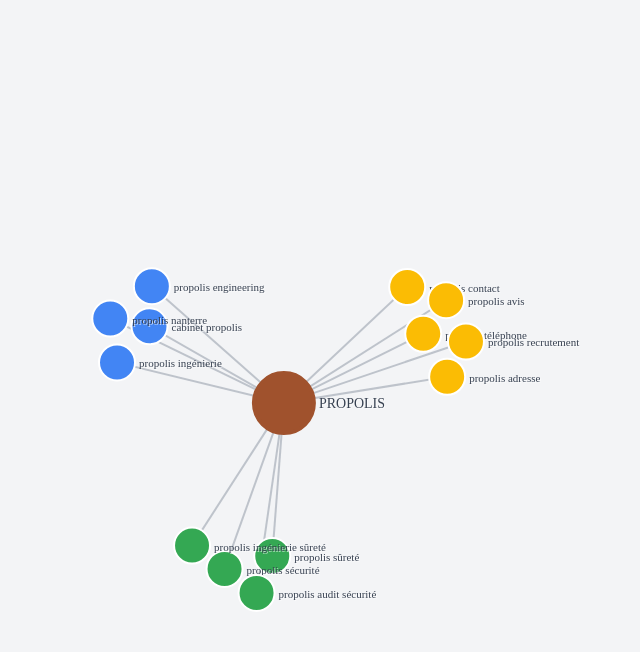
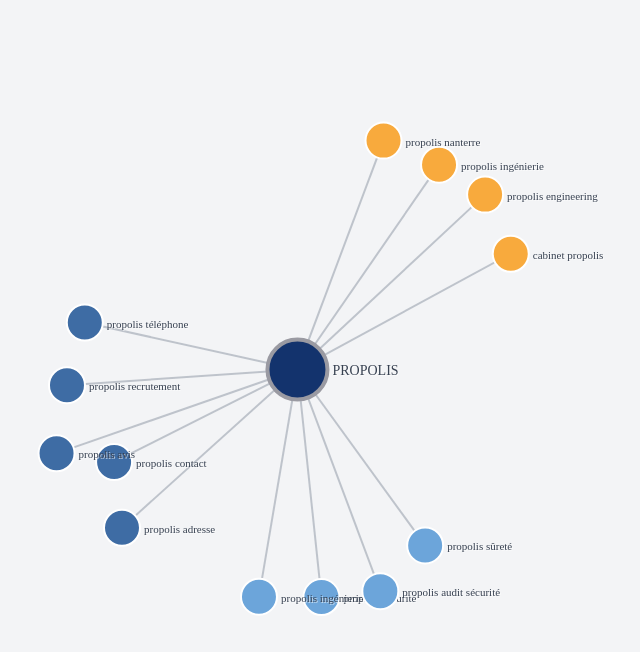
Before and after one commit to ConstellatioCom/propolis, a plain HTML site: page index.html in a window 1280 px wide. Shown: the whole page, without its empty margins (358-998 px from the left). Drawn offline with nearby package versions, Linux system fonts and the light colour scheme.

Commit message:
Update index.html

```diff
--- a/index.html
+++ b/index.html
@@ -55,7 +55,8 @@
             stroke-width: 2px;
         }
         .central-node circle {
-            stroke: #A0522D;
+            /* Bordure pourpre pour le nœud principal */
+            stroke: #9A9AA2;
             stroke-width: 4px !important;
         }
     </style>
@@ -69,17 +70,17 @@
         // --- Données pour le graphe en étoile PROPOLIS ---
         const nodesData = [
             { id: 'PROPOLIS', category: 'Centre', type: 'central' },
-            // 1. Marque (Bleu)
+            // 1. Marque (Section 1)
             { id: 'propolis ingénierie', category: 'Marque', type: 'keyword' },
             { id: 'propolis engineering', category: 'Marque', type: 'keyword' },
             { id: 'cabinet propolis', category: 'Marque', type: 'keyword' },
             { id: 'propolis nanterre', category: 'Marque', type: 'keyword' },
-            // 2. Expertise Spécifique (Vert)
+            // 2. Expertise Spécifique (Section 2)
             { id: 'propolis sûreté', category: 'Expertise Spécifique', type: 'keyword' },
             { id: 'propolis sécurité', category: 'Expertise Spécifique', type: 'keyword' },
             { id: 'propolis ingénierie sûreté', category: 'Expertise Spécifique', type: 'keyword' },
             { id: 'propolis audit sécurité', category: 'Expertise Spécifique', type: 'keyword' },
-            // 3. Transactionnel (Orange)
+            // 3. Transactionnel (Section 3)
             { id: 'propolis contact', category: 'Transactionnel', type: 'keyword' },
             { id: 'propolis téléphone', category: 'Transactionnel', type: 'keyword' },
             { id: 'propolis adresse', category: 'Transactionnel', type: 'keyword' },
@@ -92,9 +93,10 @@
             target: d.id,
         }));
 
+        // --- Couleurs mises à jour ---
         const colorScale = d3.scaleOrdinal()
             .domain(['Centre', 'Marque', 'Expertise Spécifique', 'Transactionnel'])
-            .range(['#A0522D', '#4285F4', '#34A853', '#FBBC04']);
+            .range(['#13336D', '#F8AA3D', '#6CA5DA', '#3E6CA4']);
 
         const tooltip = d3.select("#tooltip");
 
@@ -108,33 +110,40 @@
 
             // Mapping des catégories vers des positions de groupement (clusters)
             const getGroupPosition = (category) => {
-                // Augmentation de la marge pour agrandir le graphe
-                const margin = Math.min(width, height) / 3.5;
+                // Augmentation significative de la distance pour le "grand cercle"
+                const radius = Math.min(width, height) / 2.5;
                 const centerX = width / 2;
                 const centerY = height / 2;
 
                 switch (category) {
-                    case 'Marque': return { x: centerX - margin * 1.5, y: centerY - margin * 0.8 }; // Position plus éloignée
-                    case 'Expertise Spécifique': return { x: centerX - margin * 0.5, y: centerY + margin * 1.5 }; // Position plus éloignée
-                    case 'Transactionnel': return { x: centerX + margin * 1.5, y: centerY - margin * 0.8 }; // Position plus éloignée
-                    case 'Centre': return { x: centerX, y: centerY };
-                    default: return { x: centerX, y: centerY };
+                    case 'Marque':
+                        // Section 1: Jaune/Orange
+                        return { x: centerX + radius * Math.cos(-Math.PI / 4), y: centerY + radius * Math.sin(-Math.PI / 4) }; // Bas-Droit
+                    case 'Expertise Spécifique':
+                        // Section 2: Bleu clair
+                        return { x: centerX + radius * Math.cos(Math.PI / 2), y: centerY + radius * Math.sin(Math.PI / 2) }; // Bas-Centre
+                    case 'Transactionnel':
+                        // Section 3: Bleu foncé
+                        return { x: centerX + radius * Math.cos(5 * Math.PI / 6), y: centerY + radius * Math.sin(5 * Math.PI / 6) }; // Haut-Gauche
+                    case 'Centre':
+                        return { x: centerX, y: centerY };
+                    default:
+                        return { x: centerX, y: centerY };
                 }
             };
 
             // Simulation de force D3
             const simulation = d3.forceSimulation(nodesData)
-                // Augmentation de la distance de repos des liens
-                .force("link", d3.forceLink(linksData).id(d => d.id).distance(100).strength(0.8))
-                // Augmentation de la répulsion pour séparer les clusters
-                .force("charge", d3.forceManyBody().strength(-400))
+                // Distance des liens augmentée
+                .force("link", d3.forceLink(linksData).id(d => d.id).distance(180).strength(0.8))
+                // Répulsion très forte pour disperser les nœuds
+                .force("charge", d3.forceManyBody().strength(-1000))
                 .force("center", d3.forceCenter(width / 2, height / 2).strength(0.1))
 
-                // Force de groupement
+                // Force de groupement pour former des clusters dans le grand cercle
                 .force("x", d3.forceX(d => getGroupPosition(d.category).x).strength(d => d.type === 'central' ? 0.8 : 0.2))
                 .force("y", d3.forceY(d => getGroupPosition(d.category).y).strength(d => d.type === 'central' ? 0.8 : 0.2))
 
-                // Maintien de la taille des nœuds
                 .force("collide", d3.forceCollide().radius(d => (d.type === 'central' ? 35 : 20)));
 
             const link = svg.append("g").selectAll("line")
@@ -148,14 +157,14 @@
                 .attr("class", d => `node ${d.type === 'central' ? 'central-node' : ''}`)
                 .call(drag(simulation));
 
-            // Cercles des nœuds (taille maintenue)
+            // Cercles des nœuds
             node.append("circle")
                 .attr("r", d => d.type === 'central' ? 30 : 18)
                 .attr("fill", d => colorScale(d.category))
                 .attr("stroke", "#fff")
                 .attr("stroke-width", 2);
 
-            // Texte des nœuds (taille maintenue)
+            // Texte des nœuds
             node.append("text")
                 .text(d => d.id)
                 .attr("x", d => d.type === 'central' ? 35 : 22)
```
